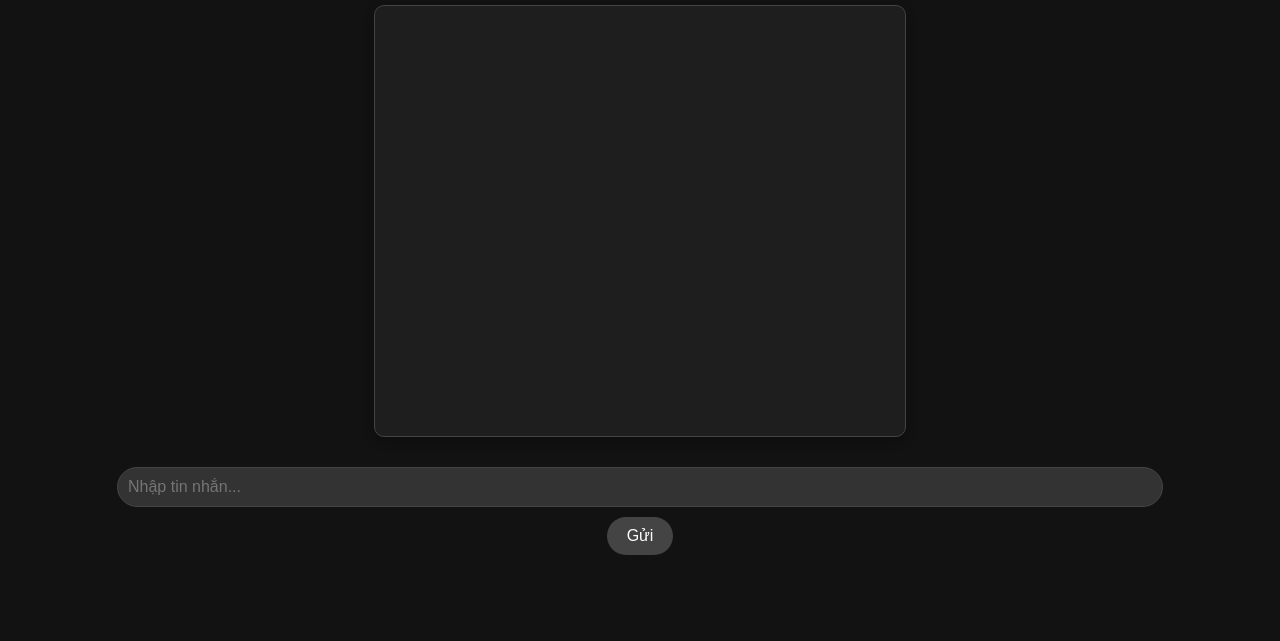
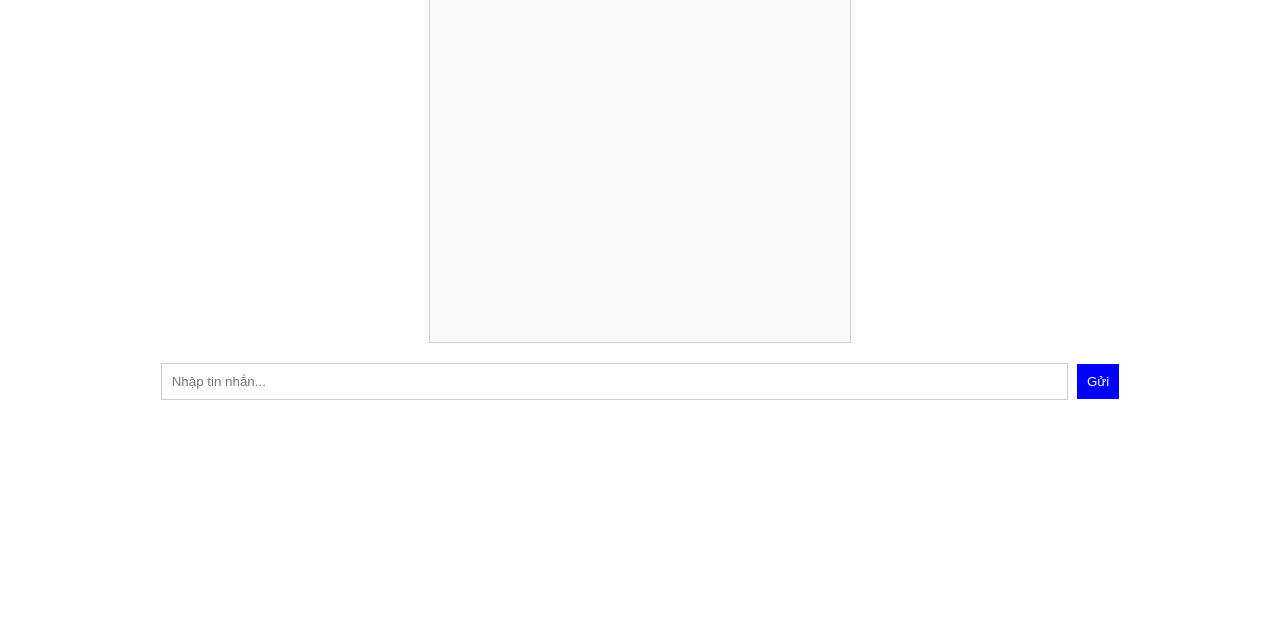
Before and after one commit to NguyenTanLoc084/chatbot, a plain HTML site: page index.html in a window 1280 px wide. Shown: the part 159-800 px from the top of the page. Drawn offline with Linux system fonts and the light colour scheme.

Commit message:
Update index.html

```diff
--- a/index.html
+++ b/index.html
@@ -5,102 +5,40 @@
     <meta name="viewport" content="width=device-width, initial-scale=1.0">
     <title>Chatbot</title>
     <style>
-        body {
-            font-family: Arial, sans-serif;
-            background-color: #121212;
-            color: white;
-            margin: 0;
-            padding: 0;
-            display: flex;
-            justify-content: center;
-            align-items: center;
-            height: 100vh;
-            flex-direction: column;
+        body { font-family: Arial, sans-serif; text-align: center; }
+        #chatbox {
+            width: 80%; max-width: 400px; height: 400px;
+            overflow-y: auto; border: 1px solid #ccc;
+            margin: 20px auto; padding: 10px; background: #f9f9f9;
         }
-
-        h1 {
-            color: #f1f1f1;
-            margin-bottom: 20px;
+        #userInput {
+            width: 70%; padding: 10px; border: 1px solid #ccc;
         }
-
-        #chatbox {
-            width: 90%;
-            max-width: 500px;
-            height: 400px;
-            overflow-y: auto;
-            border: 1px solid #444;
-            margin-bottom: 20px;
-            padding: 15px;
-            background-color: #1e1e1e;
-            border-radius: 10px;
-            box-shadow: 0px 4px 12px rgba(0, 0, 0, 0.3);
-        }
-
-        #chatbox p {
-            text-align: left;
-            margin: 10px 0;
-        }
-
-        #userInput {
-            width: 80%;
-            padding: 10px;
-            background-color: #333;
-            border: 1px solid #444;
-            color: white;
-            border-radius: 20px;
-            margin-top: 10px;
-            font-size: 16px;
-            transition: border 0.3s;
-        }
-
-        #userInput:focus {
-            border: 1px solid #ff8c00;
-            outline: none;
-        }
-
         button {
-            padding: 10px 20px;
-            cursor: pointer;
-            background-color: #444;
-            color: white;
-            border: none;
-            border-radius: 20px;
-            margin-top: 10px;
-            font-size: 16px;
-            transition: background-color 0.3s;
-        }
-
-        button:hover {
-            background-color: #666;
-        }
-
-        /* Thêm hiệu ứng cuộn xuống tự động */
-        #chatbox::-webkit-scrollbar {
-            width: 6px;
-        }
-
-        #chatbox::-webkit-scrollbar-thumb {
-            background: #444;
-            border-radius: 10px;
+            padding: 10px; cursor: pointer; background: blue; color: white;
+            border: none; margin-left: 5px;
         }
     </style>
 </head>
 <body>
     <h1>Chatbot</h1>
     <div id="chatbox"></div>
-    <input type="text" id="userInput" placeholder="Nhập tin nhắn..." />
+    <input type="text" id="userInput" placeholder="Nhập tin nhắn...">
     <button onclick="sendMessage()">Gửi</button>
 
     <script>
+        const chatbox = document.getElementById("chatbox");
+        const inputField = document.getElementById("userInput");
+
         function sendMessage() {
-            let input = document.getElementById("userInput").value;
-            let chatbox = document.getElementById("chatbox");
-
-            if (input.trim() === "") return;
+            let input = inputField.value.trim();
+            if (input === "") return;
 
             chatbox.innerHTML += "<p><strong>Bạn:</strong> " + input + "</p>";
+            inputField.value = "";
+            inputField.focus();
 
-            fetch("http://127.0.0.1:5000/chat", {
+            fetch("http://192.168.1.8:5000/chat", {
                 method: "POST",
                 headers: { "Content-Type": "application/json" },
                 body: JSON.stringify({ message: input })
@@ -109,16 +47,16 @@
             .then(data => {
                 chatbox.innerHTML += "<p><strong>Chatbot:</strong> " + data.response + "</p>";
                 chatbox.scrollTop = chatbox.scrollHeight;
+            })
+            .catch(error => {
+                chatbox.innerHTML += "<p style='color: red;'><strong>Lỗi:</strong> Không thể kết nối đến máy chủ.</p>";
             });
-
-            document.getElementById("userInput").value = "";
         }
 
-        // Xử lý sự kiện nhấn phím Enter
-        document.getElementById("userInput").addEventListener("keypress", function(event) {
+        // Gửi tin nhắn khi nhấn Enter
+        inputField.addEventListener("keypress", function(event) {
             if (event.key === "Enter") {
-                event.preventDefault();  // Ngăn không cho form tự submit (nếu có)
-                sendMessage();  // Gửi tin nhắn
+                sendMessage();
             }
         });
     </script>
```
